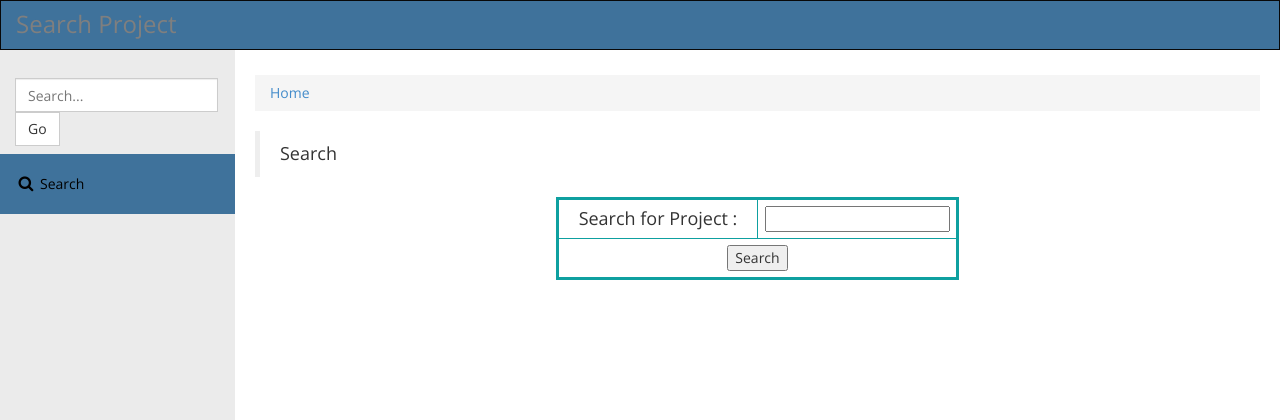
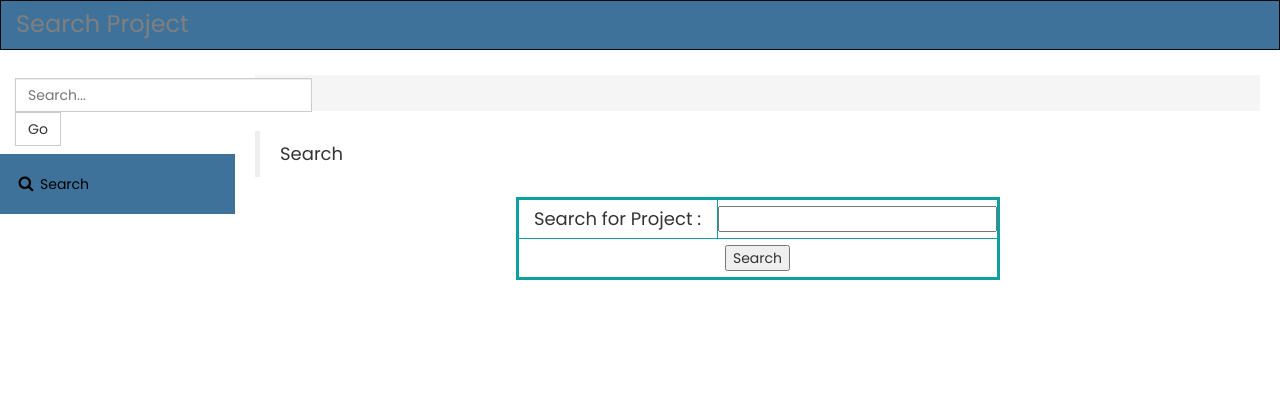
Before and after one commit to NiravMadariya-zz/LogicRoom1.0, a PHP site: page /Search.php in a window 1280 px wide. Shown: the top 420 px of the page. Run offline with PHP 8.4, Linux system fonts and the light colour scheme.

Commit message:
Update main.css

```diff
--- a/searchReq/css/main.css
+++ b/searchReq/css/main.css
@@ -3,11 +3,12 @@
 @import url('http://fonts.googleapis.com/css?family=Open Sans:300,400,700');
 @import url(font-awesome.min.css);
 @import url(bootstrap.min.css);
+@import url('https://fonts.googleapis.com/css?family=Poppins');
 
 /* 2. General Styles
 --------------------------------------- */
-* { font-family: 'Open Sans', sans-serif; }
-body { background-color: rgb(235,235,235); }
+* { font-family: 'Poppins','Open Sans', sans-serif; }
+body { background-color: white !important; }
 h1 { font-size: 24px; }
 .btn a {
     color: white;
```
